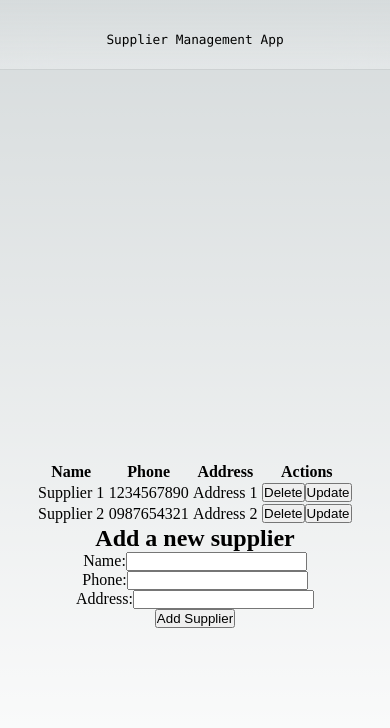
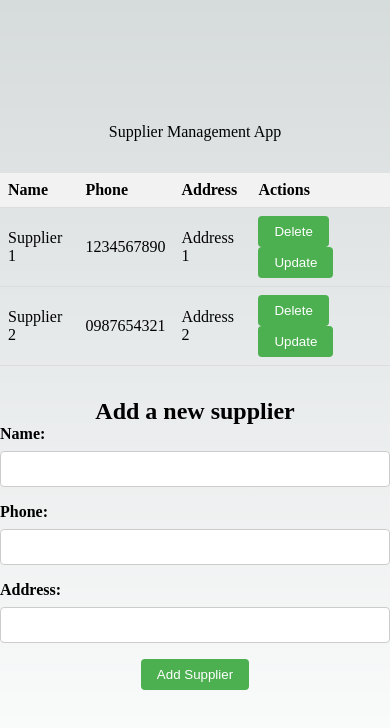
Before and after one commit to JackNicolus/stock-final-6210195, a Next.js app: page / in a window 390 px wide. Shown: the top 728 px of the page. Built offline with nearby package versions, Linux system fonts and the light colour scheme.

Commit message:
allignmentFix

```diff
--- a/styles/Home.module.css
+++ b/styles/Home.module.css
@@ -1,278 +1,100 @@
 .main {
   display: flex;
   flex-direction: column;
-  justify-content: space-between;
+  justify-content: center;
   align-items: center;
-  padding: 6rem;
   min-height: 100vh;
 }
 
 .description {
-  display: inherit;
-  justify-content: inherit;
-  align-items: inherit;
-  font-size: 0.85rem;
-  max-width: var(--max-width);
-  width: 100%;
-  z-index: 2;
-  font-family: var(--font-mono);
-}
-
-.description a {
-  display: flex;
-  justify-content: center;
-  align-items: center;
-  gap: 0.5rem;
-}
-
-.description p {
-  position: relative;
-  margin: 0;
-  padding: 1rem;
-  background-color: rgba(var(--callout-rgb), 0.5);
-  border: 1px solid rgba(var(--callout-border-rgb), 0.3);
-  border-radius: var(--border-radius);
-}
-
-.code {
-  font-weight: 700;
-  font-family: var(--font-mono);
+  margin-bottom: 2rem;
+  text-align: center;
 }
 
 .grid {
-  display: grid;
-  grid-template-columns: repeat(4, minmax(25%, auto));
-  width: var(--max-width);
-  max-width: 100%;
+  display: flex;
+  flex-direction: column;
+  justify-content: center;
+  align-items: center;
+  gap: 2rem;
+  margin-bottom: 2rem;
 }
 
-.card {
-  padding: 1rem 1.2rem;
-  border-radius: var(--border-radius);
-  background: rgba(var(--card-rgb), 0);
-  border: 1px solid rgba(var(--card-border-rgb), 0);
-  transition: background 200ms, border 200ms;
+table {
+  border-collapse: collapse;
+  width: 100%;
+  max-width: 800px;
 }
 
-.card span {
-  display: inline-block;
-  transition: transform 200ms;
+th,
+td {
+  padding: 0.5rem;
+  text-align: left;
+  border-bottom: 1px solid #ddd;
 }
 
-.card h2 {
-  font-weight: 600;
-  margin-bottom: 0.7rem;
+th {
+  background-color: #f2f2f2;
 }
 
-.card p {
-  margin: 0;
-  opacity: 0.6;
-  font-size: 0.9rem;
-  line-height: 1.5;
-  max-width: 30ch;
+button {
+  background-color: #4caf50;
+  border: none;
+  color: #fff;
+  padding: 0.5rem 1rem;
+  border-radius: 4px;
+  cursor: pointer;
+  margin-right: 0.5rem;
 }
 
-.center {
+button:hover {
+  background-color: #3e8e41;
+}
+
+button:last-child {
+  margin-right: 0;
+}
+
+.form {
   display: flex;
+  flex-direction: column;
   justify-content: center;
   align-items: center;
-  position: relative;
-  padding: 4rem 0;
+  width: 100%;
+  max-width: 800px;
 }
 
-.center::before {
-  background: var(--secondary-glow);
-  border-radius: 50%;
-  width: 480px;
-  height: 360px;
-  margin-left: -400px;
+.formGroup {
+  display: flex;
+  flex-direction: column;
+  margin-bottom: 1rem;
+  width: 100%;
+  max-width: 500px;
 }
 
-.center::after {
-  background: var(--primary-glow);
-  width: 240px;
-  height: 180px;
-  z-index: -1;
+label {
+  font-weight: bold;
+  margin-bottom: 0.5rem;
 }
 
-.center::before,
-.center::after {
-  content: '';
-  left: 50%;
-  position: absolute;
-  filter: blur(45px);
-  transform: translateZ(0);
+input {
+  padding: 0.5rem;
+  border-radius: 4px;
+  border: 1px solid #ccc;
+  font-size: 1rem;
+  width: 100%;
 }
 
-.logo,
-.thirteen {
-  position: relative;
+button[type="submit"] {
+  background-color: #4caf50;
+  border: none;
+  color: #fff;
+  padding: 0.5rem 1rem;
+  border-radius: 4px;
+  cursor: pointer;
+  margin-top: 1rem;
 }
 
-.thirteen {
-  display: flex;
-  justify-content: center;
-  align-items: center;
-  width: 75px;
-  height: 75px;
-  padding: 25px 10px;
-  margin-left: 16px;
-  transform: translateZ(0);
-  border-radius: var(--border-radius);
-  overflow: hidden;
-  box-shadow: 0px 2px 8px -1px #0000001a;
+button[type="submit"]:hover {
+  background-color: #3e8e41;
 }
-
-.thirteen::before,
-.thirteen::after {
-  content: '';
-  position: absolute;
-  z-index: -1;
-}
-
-/* Conic Gradient Animation */
-.thirteen::before {
-  animation: 6s rotate linear infinite;
-  width: 200%;
-  height: 200%;
-  background: var(--tile-border);
-}
-
-/* Inner Square */
-.thirteen::after {
-  inset: 0;
-  padding: 1px;
-  border-radius: var(--border-radius);
-  background: linear-gradient(
-    to bottom right,
-    rgba(var(--tile-start-rgb), 1),
-    rgba(var(--tile-end-rgb), 1)
-  );
-  background-clip: content-box;
-}
-
-/* Enable hover only on non-touch devices */
-@media (hover: hover) and (pointer: fine) {
-  .card:hover {
-    background: rgba(var(--card-rgb), 0.1);
-    border: 1px solid rgba(var(--card-border-rgb), 0.15);
-  }
-
-  .card:hover span {
-    transform: translateX(4px);
-  }
-}
-
-@media (prefers-reduced-motion) {
-  .thirteen::before {
-    animation: none;
-  }
-
-  .card:hover span {
-    transform: none;
-  }
-}
-
-/* Mobile */
-@media (max-width: 700px) {
-  .content {
-    padding: 4rem;
-  }
-
-  .grid {
-    grid-template-columns: 1fr;
-    margin-bottom: 120px;
-    max-width: 320px;
-    text-align: center;
-  }
-
-  .card {
-    padding: 1rem 2.5rem;
-  }
-
-  .card h2 {
-    margin-bottom: 0.5rem;
-  }
-
-  .center {
-    padding: 8rem 0 6rem;
-  }
-
-  .center::before {
-    transform: none;
-    height: 300px;
-  }
-
-  .description {
-    font-size: 0.8rem;
-  }
-
-  .description a {
-    padding: 1rem;
-  }
-
-  .description p,
-  .description div {
-    display: flex;
-    justify-content: center;
-    position: fixed;
-    width: 100%;
-  }
-
-  .description p {
-    align-items: center;
-    inset: 0 0 auto;
-    padding: 2rem 1rem 1.4rem;
-    border-radius: 0;
-    border: none;
-    border-bottom: 1px solid rgba(var(--callout-border-rgb), 0.25);
-    background: linear-gradient(
-      to bottom,
-      rgba(var(--background-start-rgb), 1),
-      rgba(var(--callout-rgb), 0.5)
-    );
-    background-clip: padding-box;
-    backdrop-filter: blur(24px);
-  }
-
-  .description div {
-    align-items: flex-end;
-    pointer-events: none;
-    inset: auto 0 0;
-    padding: 2rem;
-    height: 200px;
-    background: linear-gradient(
-      to bottom,
-      transparent 0%,
-      rgb(var(--background-end-rgb)) 40%
-    );
-    z-index: 1;
-  }
-}
-
-/* Tablet and Smaller Desktop */
-@media (min-width: 701px) and (max-width: 1120px) {
-  .grid {
-    grid-template-columns: repeat(2, 50%);
-  }
-}
-
-@media (prefers-color-scheme: dark) {
-  .vercelLogo {
-    filter: invert(1);
-  }
-
-  .logo,
-  .thirteen img {
-    filter: invert(1) drop-shadow(0 0 0.3rem #ffffff70);
-  }
-}
-
-@keyframes rotate {
-  from {
-    transform: rotate(360deg);
-  }
-  to {
-    transform: rotate(0deg);
-  }
-}
```
